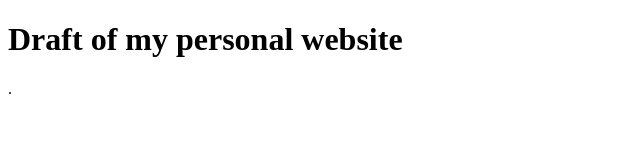
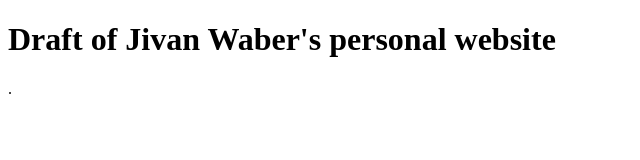
Before and after one commit to jivanwaber/jivanwaber.github.io, a plain HTML site: page index.html in a window 1280 px wide. Shown: the whole page, without its empty margins (0-640 px from the left). Drawn offline with Linux system fonts and the light colour scheme.

Commit message:
Modify title

```diff
--- a/index.html
+++ b/index.html
@@ -1,7 +1,7 @@
 <!DOCTYPE html>
 <html>
 <body>
-<h1>Draft of my personal website</h1>
+<h1>Draft of Jivan Waber's personal website</h1>
 <p>.</p>
 </body>
 </html>
```
